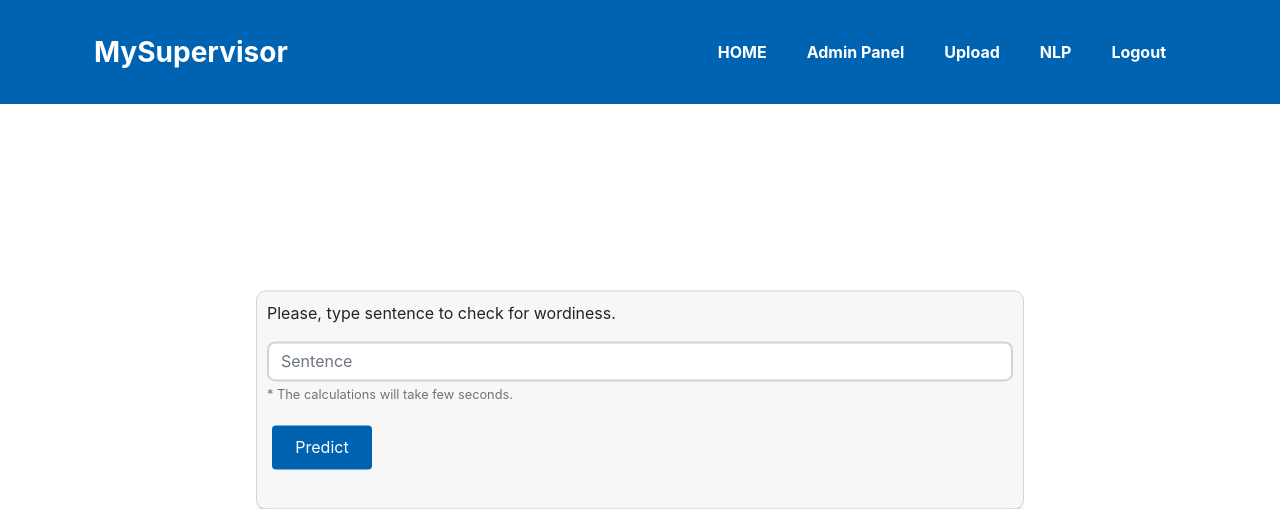
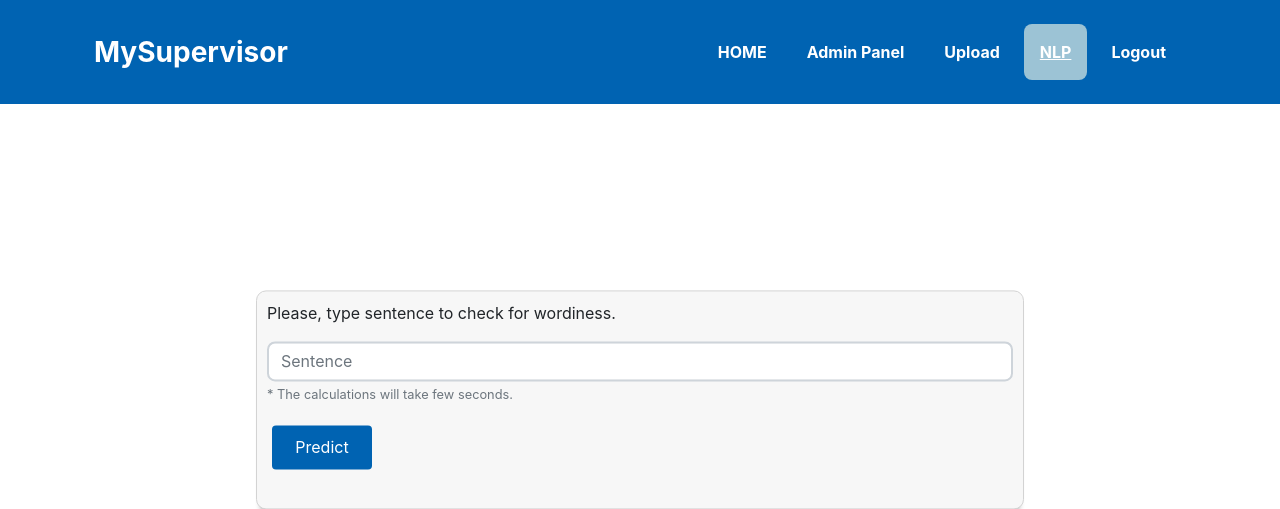
Before and after one commit to DimaBir/englishtips_web_api, a Flask app: page /NLP in a window 1280 px wide. Shown: the top 509 px of the page. Run offline with Flask 2, Linux system fonts and the light colour scheme; the visitor is signed in with stand-in values (Sample User, id 1); some libraries are stand-ins or nearby versions; some web fonts are replaced.

Commit message:
NLP underlined

```diff
--- a/app/templates/predict.html
+++ b/app/templates/predict.html
@@ -120,8 +120,8 @@
                             class="nav-link py-3 px-0 px-lg-3 rounded js-scroll-trigger"
                             href="{{ url_for('upload_file') }}">Upload</a></li>
                     <li class="nav-item mx-0 mx-lg-1"><a
-                            class="nav-link py-3 px-0 px-lg-3 rounded js-scroll-trigger"
-                            href="{{ url_for('nlp') }}">NLP</a></li>
+                            class="nav-link py-3 px-0 px-lg-3 rounded js-scroll-trigger active"
+                            href="{{ url_for('nlp') }}"><u>NLP</u></a></li>
                     <li class="nav-item mx-0 mx-lg-1"><a
                             class="nav-link py-3 px-0 px-lg-3 rounded js-scroll-trigger"
                             href="{{ url_for('admin.logout') }}">Logout</a></li>
```
